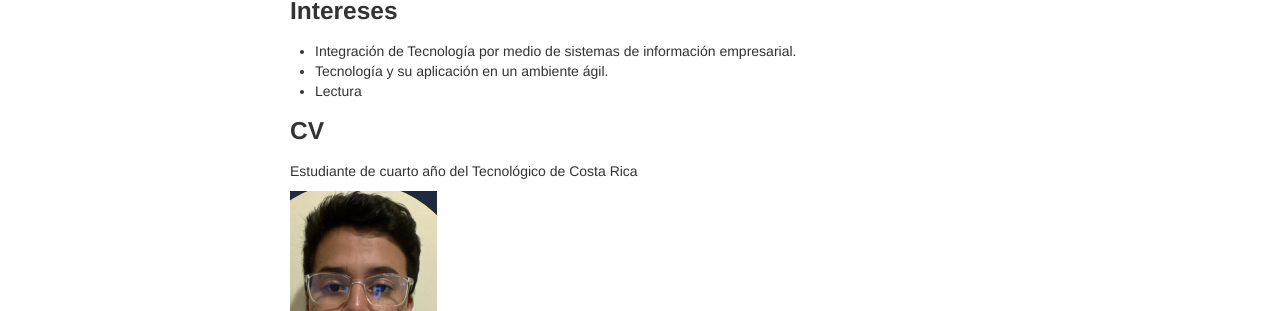
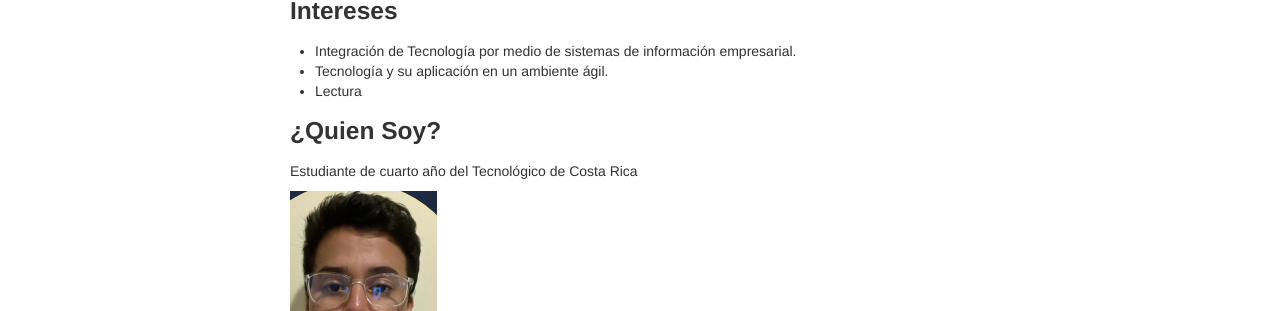
Before and after one commit to obaldia21/obaldia21.github.io, a Jekyll site: the page built from pages/information_site.md, in a window 1280 px wide. Shown: the part 601-912 px from the top of the page. Built offline with Jekyll 4.4.1, drawn with Linux system fonts in a browser that asks for light colours.

Commit message:
Step 3 Lasts changes

```diff
--- a/pages/information_site.md
+++ b/pages/information_site.md
@@ -27,7 +27,7 @@ description: Mis datos más relevantes
 * Tecnología y su aplicación en un ambiente ágil.
 * Lectura
 
-### CV
+### ¿Quien Soy?
 Estudiante de cuarto año del Tecnológico de Costa Rica
 
 ![yo](/yo.png)
```
Also changed, not shown: index.md (+2 -1 lines).
